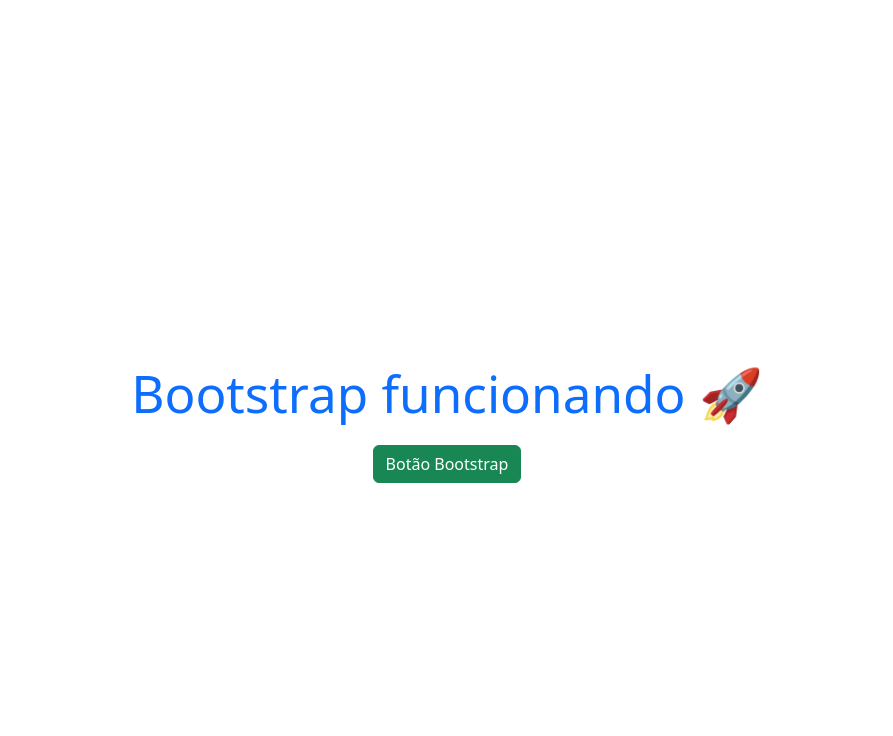
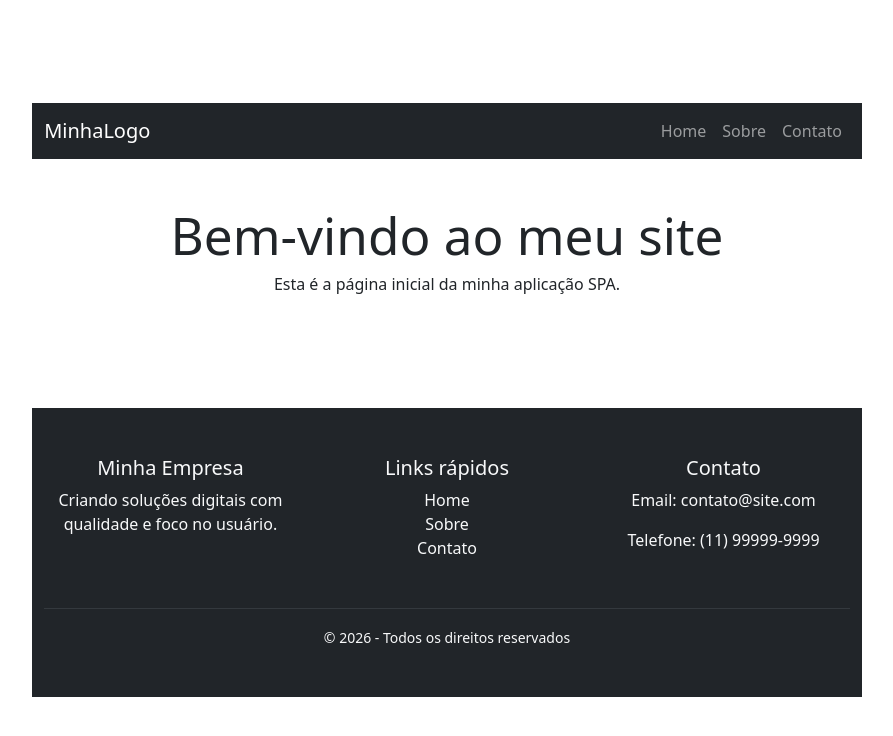
Before and after one commit to dcs30000/landingPage-reactjsBootstrap, a React (Vite) app: page / in a window 1280 px wide. Shown: the top 736 px of the page, without its empty margins (193-1086 px from the left). Built offline with nearby package versions, Linux system fonts and the light colour scheme.

Commit message:
atualizamos o arquivo App.jsx com os componentes Header/Main/Footer

```diff
--- a/src/App.jsx
+++ b/src/App.jsx
@@ -9,10 +9,15 @@ import './App.css'
 
 function App() {
   return (
-    <div className="container mt-5">
-      <h1 className="text-primary">Bootstrap funcionando 🚀</h1>
-      <button className="btn btn-success mt-3">Botão Bootstrap</button>
-    </div>
+    //<div className="container mt-5">
+      //<h1 className="text-primary">Bootstrap funcionando 🚀</h1>
+      //<button className="btn btn-success mt-3">Botão Bootstrap</button>
+    //</div>
+    <>
+       <Header/>
+       <Main/>
+       <Footer/>
+    </>
   )
 }
 
```
